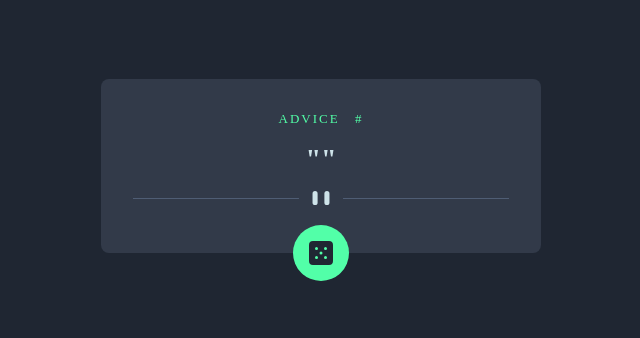
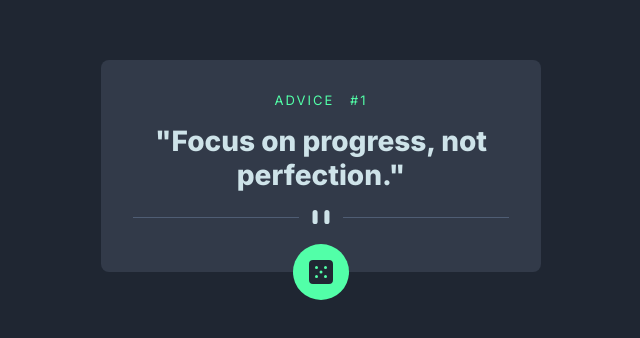
Before and after one commit to DemoStephen/advice-generator-app-main, a plain HTML site: page index.html in a window 1280 px wide. Shown: the part 234-572 px from the top of the page, without its empty margins (319-959 px from the left). Drawn offline with Linux system fonts and the light colour scheme.

Commit message:
page updated

```diff
--- a/index.html
+++ b/index.html
@@ -6,15 +6,20 @@
   <meta name="viewport" content="width=device-width, initial-scale=1.0">
   <link rel="icon" type="image/png" sizes="32x32" href="/images/favicon-32x32.png">
   <link rel="stylesheet" href="/style.css">
+  <link rel="preconnect" href="https://fonts.googleapis.com">
+  <link rel="preconnect" href="https://fonts.gstatic.com" crossorigin>
+  <link
+    href="https://fonts.googleapis.com/css2?family=Inter:ital,opsz,wght@0,14..32,100..900;1,14..32,100..900&display=swap"
+    rel="stylesheet">
   <title>Advice generator app</title>
 </head>
 
 <body>
   <main>
     <header>
-      Advice #<span data-id><!-- Advice ID goes here --></span>
+      Advice #<span data-id>1</span>
     </header>
-    <p data-quote>"<!-- Advice text goes here -->"</p>
+    <p data-quote>"Focus on progress, not perfection."</p>
     <div>
       <picture>
         <source media="(min-width:1024px)" srcset="/images/pattern-divider-desktop.svg">
--- a/style.css
+++ b/style.css
@@ -4,6 +4,7 @@
   margin: 0;
   padding: 0;
   box-sizing: border-box;
+  font-family: "Inter", serif;
 }
 body {
   background-color: hsl(218, 23%, 16%);
```
